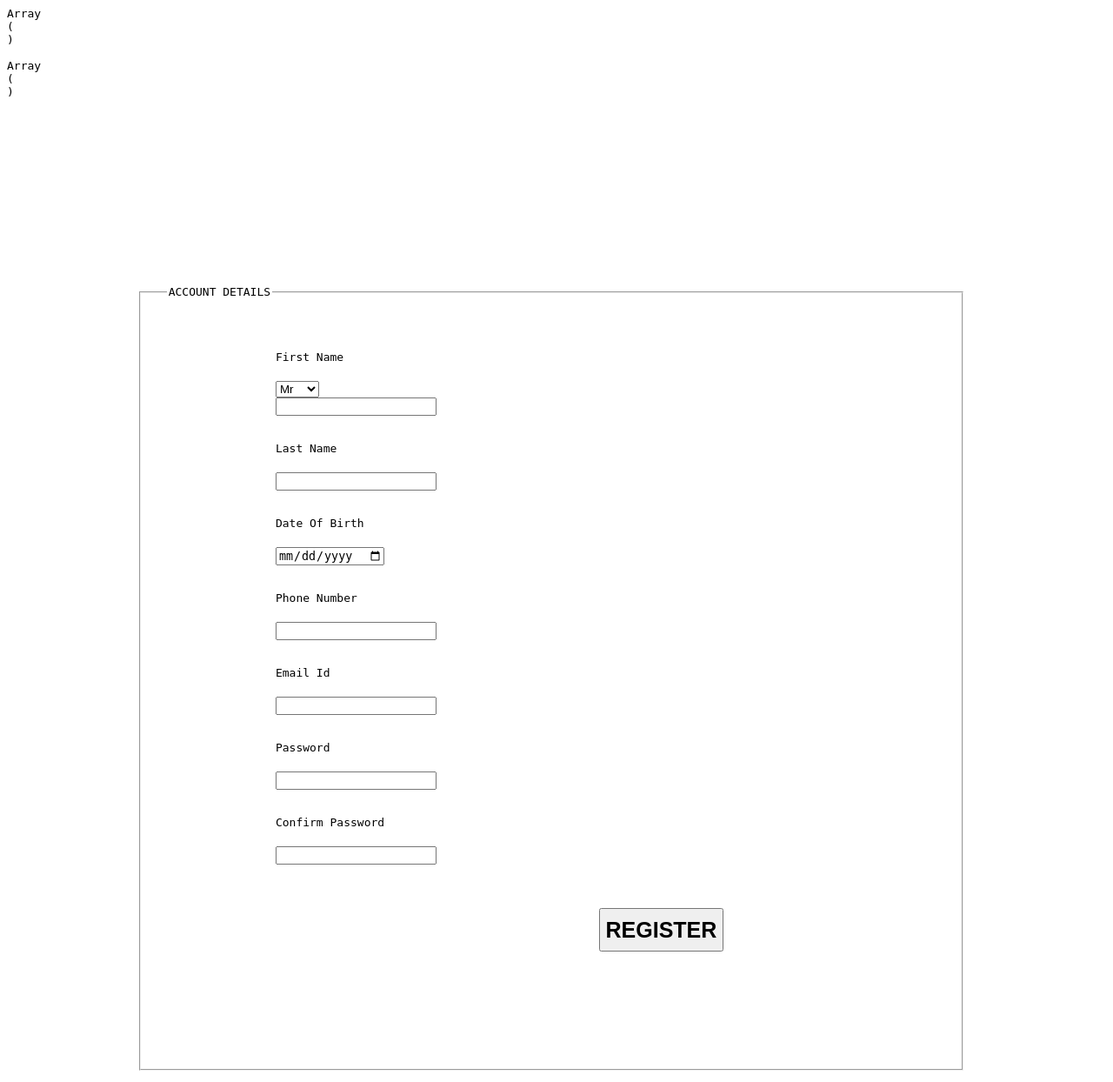
After one commit to RohitKotadiya/php, a PHP site: page /registrationUpdated.php in a window 1280 px wide. The commit adds this page. Shown: the whole page at 87% size. Run offline with PHP 8.4, Linux system fonts and the light colour scheme.

Commit message:
getter and setter done

```diff
--- /dev/null
+++ b/RegistraionForm/regUpdated_postData.php
@@ -0,0 +1,35 @@
+<?php
+    session_start();
+    echo "<pre>";
+    print_r($_POST);
+    // die();
+
+    // echo $_POST["accountfName"];
+    echo "<br>";
+
+    // function getValues($sectionName) {
+    //     return (isset($_POST[$sectionName]) ? $_POST[$sectionName] : [] );
+    // }
+
+    function getFieldValue($section, $fieldName) {
+        return (isset($_SESSION[$section][$fieldName]) ? $_SESSION[$section][$fieldName] : "" );
+    }
+
+    function setValues($sectionName) {
+        (isset($_POST[$sectionName]) ? $_SESSION[$sectionName] = $_POST[$sectionName] : [] );
+    }
+
+    function getSessionValues($sectionName) {
+        return (isset($_SESSION[$sectionName]) ? $_SESSION[$sectionName] : [] );
+    }
+
+    if(isset($_POST['account'])) {
+        setValues('account');
+    }
+    print_r(getSessionValues('account'));
+    // print_r(getValues('account'));
+    // echo "<br>";
+    // // echo getFieldValue('fName');
+    // print_r($_POST[['account']['fName']]);
+    // echo "</pre>";
+?>
--- /dev/null
+++ b/RegistraionForm/registrationUpdated.php
@@ -0,0 +1,127 @@
+<?php
+    require_once "regUpdated_postData.php";
+?>
+
+<!DOCTYPE html>
+<html lang="en">
+    <head>
+        <title>Registraion </title>
+        <link rel="stylesheet" type="text/css" href="registraion.css">
+    </head>
+    <body>
+        <form action="registrationUpdated.php" method="POST" enctype="multipart/form-data">
+            <fieldset id="account-info">
+                <legend>ACCOUNT DETAILS</legend>
+                <label>First Name</label>
+                <select name="account[prefix]" required>
+                    <?php $pre = ['Mr', 'Miss' , 'Dr' , 'Mrs']; ?>
+                    <?php foreach($pre as $value) :  ?>
+                        <option value="<?= $value ?>"><?= $value ?> </option>
+                    <?php endforeach; ?>
+                </select>
+                <input type="text" name="account[fName]" required value="<?= getFieldValue('account', 'fName'); ?>"><br>
+
+                <label>Last Name</label>
+                <input type="text" name="account[lName]" required value=<?= getFieldValue("account", "lName"); ?>><br>
+
+                <label>Date Of Birth</label>
+                <input type="date" name="account[dob]" ><br>
+
+                <label>Phone Number</label>
+                <input type="number" name="account[phoneNumber]" required><br>
+
+                <label>Email Id</label>
+                <input type="email" name="account[emailId]" required><br>
+
+                <label>Password</label>
+                <input type="password" name="account[pass]" ><br>
+
+                <label>Confirm Password</label>
+                <input type="password" name="account[confirmPass]" ><br>
+            <!-- </fieldset>
+            <fieldset id="address-info">
+                <legend>ADDRESS DETAILS</legend>
+
+                <label>Address Line 1</label>
+                <input type="text" name="addressOne" required><br>
+
+                <label>Address Line 2</label>
+                <input type="text" name="addressTwo" required><br>
+
+                <label>Company</label>
+                <input type="text" name="company" required><br>
+
+                <label>City</label>
+                <input type="text" name="city" required><br>
+
+                <label>State</label>
+                <input type="text" name="state" required><br>
+
+                <label>Country </label>
+                <select name="country" required>
+                    <option value="India">India</option>
+                    <option value="USA">USA</option>
+                    <option value="UK">UK</option>
+                    <option value="Canada">Canada</option>
+                </select><br><br>
+
+                <label>Postal Code</label>
+                <input type="text" name="postalCode" required><br>
+            </fieldset>
+
+            <div id="clickCheck">
+                <input type="checkbox" name="chkNext" id="chkNext" onchange="showNext();">Check to Fill Other information
+            </div>
+
+            <fieldset id="other-info">
+                <legend>OTHER INFORMATION</legend>
+
+                <label id="specialLbl">Describe Your Self</label>
+                <textarea cols="50" rows="8" name="selfInfo" required></textarea><br><br>
+
+                <label>Profile Picture</label>
+                <input type="file" name="profilePicture" required accept="image/*"><br><br>
+
+                <label>Upload Certificate</label>
+                <input type="file" name="certificate" required accept=".pdf"><br><br>
+
+                <label>How long have you been in business?</label>
+                <input type="radio" name="exp" value="1" required>UNDER 1 Year
+                <input type="radio" name="exp" value="2" required>1-2 Year
+                <input type="radio" name="exp" value="3" required>2-5 Year
+                <input type="radio" name="exp" value="4" required>5-10 Year
+                <input type="radio" name="exp" value="5" required>OVER 10 Year <br><br>
+
+                <label>Number of unique clients you see each week?</label>
+                <select name="uniqueClient" required>
+                    <option value="1-5">1-5</option>
+                    <option value="6-10">6-10</option>
+                    <option value="11-15">11-15</option>
+                    <option value="15+">15+</option>
+                </select><br><br>
+
+                <label>How do you like us to get in touch with you?</label>
+                <input type="checkbox" name="chkPost">Post
+                <input type="checkbox" name="chkEmail">Email
+                <input type="checkbox" name="chkSms">SMS
+                <input type="checkbox" name="chkPhone">Phone <br><br>
+
+                <label id="specialLbl2">Hobbies</label>
+                <select name="hobby" required multiple>
+                    <option value="Music">Music</option>
+                    <option value="travelling">Travelling</option>
+                    <option value="Blogging">Blogging</option>
+                    <option value="Sports">Sports</option>
+                    <option value="Art">Art</option>
+                </select><br><br> -->
+                <input type="submit" value="REGISTER" name="submit">
+
+            <!-- </fieldset> -->
+    </form>
+    </body>
+    <script>
+        function showNext() {
+            document.getElementById('other-info').style.display = "block";
+        }
+    </script>
+</html>
```
Also changed, not shown: RegistraionForm/fileUpload.php (added, +11 -0 lines), RegistraionForm/registration.php (+83 -56 lines).
